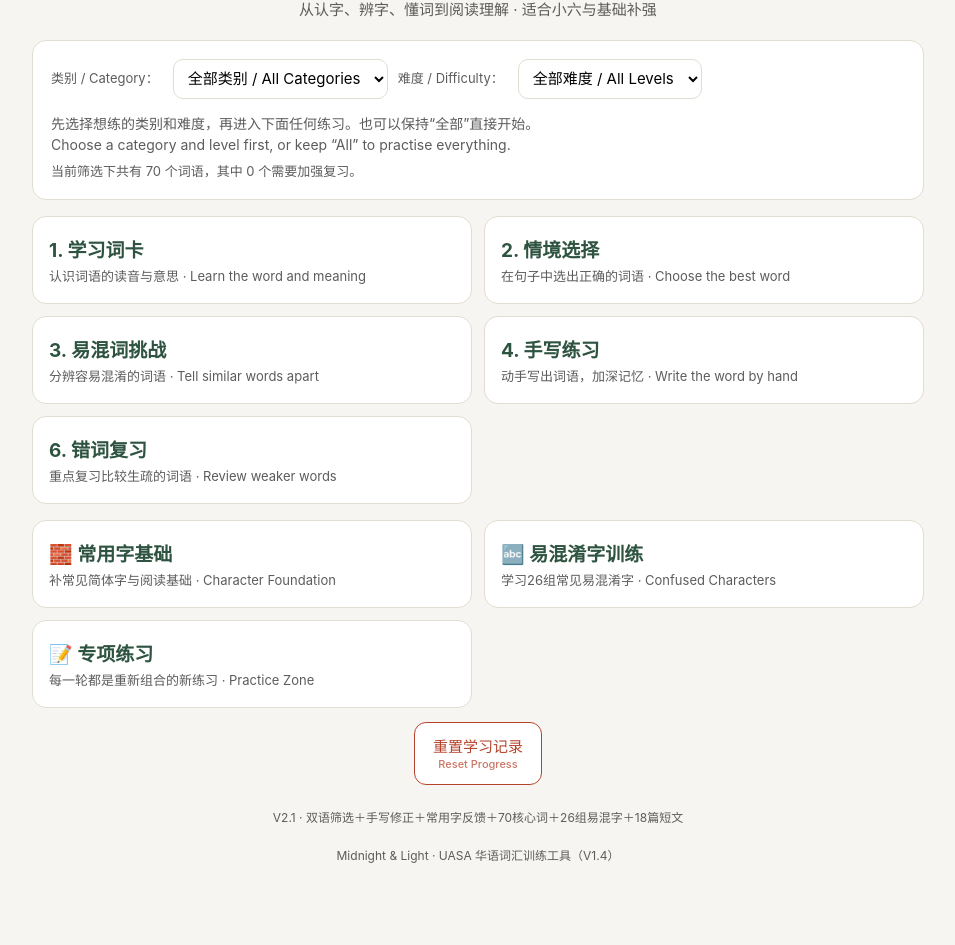
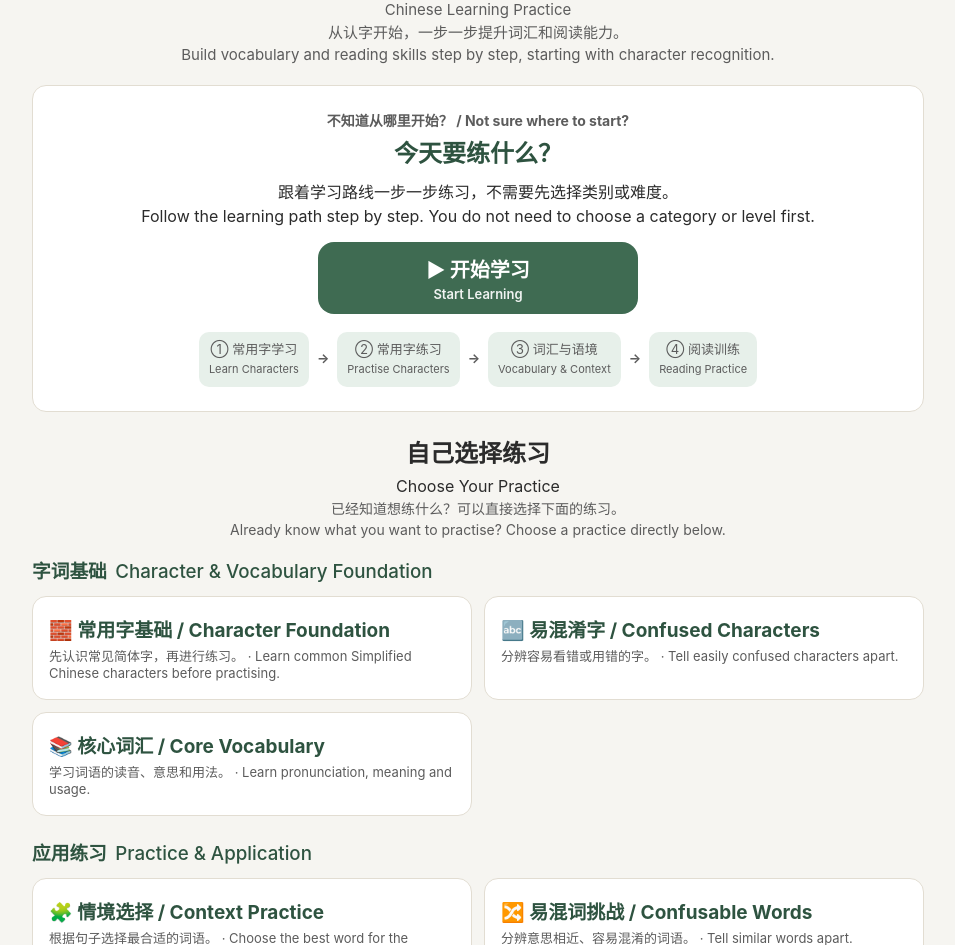
Before and after one commit to chomintkhoh/midnight-and-light, a plain HTML site: page uasa-vocab.html in a window 1280 px wide. Shown: the part 79-1024 px from the top of the page, without its empty margins (162-1117 px from the left). Drawn offline with Linux system fonts and the light colour scheme.

Commit message:
Add files via upload

```diff
--- a/uasa-vocab.html
+++ b/uasa-vocab.html
@@ -753,72 +753,143 @@
     .hw-level-box select{display:block;margin:8px 0 0;width:100%;}
   }
 
+
+  /* V2.2 guided home */
+  .start-panel{
+    text-align:center;background:var(--panel);border:1.5px solid var(--border);
+    border-radius:var(--radius);padding:24px 18px;margin-bottom:24px;
+  }
+  .start-panel h2{margin:5px 0 8px;color:var(--accent-dark);}
+  .start-kicker{font-size:14px;color:var(--ink-soft);font-weight:700;}
+  .start-btn{
+    margin:14px auto 18px;display:flex;flex-direction:column;align-items:center;justify-content:center;
+    min-width:min(100%,320px);min-height:72px;padding:12px 24px;border:0;border-radius:16px;
+    background:var(--accent);color:#fff;font-weight:800;font-size:20px;
+  }
+  .start-btn small{font-size:13px;margin-top:3px;font-weight:600;opacity:.92;}
+  .learning-path{display:flex;align-items:center;justify-content:center;gap:8px;flex-wrap:wrap;font-size:13px;color:var(--ink-soft);}
+  .learning-path span{padding:8px 10px;background:var(--accent-soft);border-radius:10px;}
+  .learning-path small{font-size:11px;}
+  .section-heading{text-align:center;margin:8px 0 16px;}
+  .section-heading h2{margin-bottom:2px;}
+  .section-heading p{font-size:14px;color:var(--ink-soft);}
+  .practice-group{margin:18px 0 24px;}
+  .practice-group h3{margin:0 0 10px;color:var(--accent-dark);}
+  .practice-group h3 .sub-en{font-weight:500;margin-left:4px;}
+  .teacher-options{margin:20px 0;padding:14px;border:1px solid var(--border);border-radius:12px;background:var(--panel);}
+  .teacher-options summary{cursor:pointer;font-weight:700;color:var(--accent-dark);}
+  .teacher-options p{font-size:13px;color:var(--ink-soft);}
+  .reading-coming{opacity:.72;}
+  @media(max-width:620px){.learning-path b{display:none}.learning-path span{width:100%;}}
+
 </style>
 </head>
 <body>
 <div id="app">
 
   <header class="app-header">
-    <h1>UASA 华语词汇训练</h1>
-    <div class="sub">从认字、辨字、懂词到阅读理解 · 适合小六与基础补强</div>
+    <h1>华文学习练习</h1>
+    <div class="sub">Chinese Learning Practice</div>
+    <div class="sub">从认字开始，一步一步提升词汇和阅读能力。<br><span class="sub-en">Build vocabulary and reading skills step by step, starting with character recognition.</span></div>
   </header>
 
   <!-- ============ 主菜单 MAIN MENU ============ -->
   <section id="screen-menu" class="screen">
-    <div class="panel">
+    <div class="start-panel">
+      <div class="start-kicker">不知道从哪里开始？ / Not sure where to start?</div>
+      <h2>今天要练什么？</h2>
+      <p>跟着学习路线一步一步练习，不需要先选择类别或难度。<br><span class="sub-en">Follow the learning path step by step. You do not need to choose a category or level first.</span></p>
+      <button class="start-btn" id="btnStartLearning">
+        <span>▶ 开始学习</span>
+        <small>Start Learning</small>
+      </button>
+      <div class="learning-path">
+        <span>① 常用字学习<br><small>Learn Characters</small></span>
+        <b>→</b>
+        <span>② 常用字练习<br><small>Practise Characters</small></span>
+        <b>→</b>
+        <span>③ 词汇与语境<br><small>Vocabulary & Context</small></span>
+        <b>→</b>
+        <span>④ 阅读训练<br><small>Reading Practice</small></span>
+      </div>
+    </div>
+
+    <div class="section-heading">
+      <h2>自己选择练习</h2>
+      <div class="sub-en">Choose Your Practice</div>
+      <p>已经知道想练什么？可以直接选择下面的练习。<br><span class="sub-en">Already know what you want to practise? Choose a practice directly below.</span></p>
+    </div>
+
+    <div class="practice-group">
+      <h3>字词基础 <span class="sub-en">Character & Vocabulary Foundation</span></h3>
+      <div class="menu-grid">
+        <button class="menu-btn" id="btnEnterFoundation">
+          <span class="m-title">🧱 常用字基础 / Character Foundation</span>
+          <span class="m-desc">先认识常见简体字，再进行练习。 · Learn common Simplified Chinese characters before practising.</span>
+        </button>
+        <button class="menu-btn" id="btnEnterChars">
+          <span class="m-title">🔤 易混淆字 / Confused Characters</span>
+          <span class="m-desc">分辨容易看错或用错的字。 · Tell easily confused characters apart.</span>
+        </button>
+        <button class="menu-btn" data-mode="flashcard">
+          <span class="m-title">📚 核心词汇 / Core Vocabulary</span>
+          <span class="m-desc">学习词语的读音、意思和用法。 · Learn pronunciation, meaning and usage.</span>
+        </button>
+      </div>
+    </div>
+
+    <div class="practice-group">
+      <h3>应用练习 <span class="sub-en">Practice & Application</span></h3>
+      <div class="menu-grid">
+        <button class="menu-btn" data-mode="context">
+          <span class="m-title">🧩 情境选择 / Context Practice</span>
+          <span class="m-desc">根据句子选择最合适的词语。 · Choose the best word for the sentence.</span>
+        </button>
+        <button class="menu-btn" data-mode="confusable">
+          <span class="m-title">🔀 易混词挑战 / Confusable Words</span>
+          <span class="m-desc">分辨意思相近、容易混淆的词语。 · Tell similar words apart.</span>
+        </button>
+        <button class="menu-btn" id="btnEnterPractice">
+          <span class="m-title">📝 专项练习 / Practice Zone</span>
+          <span class="m-desc">混合练习常用字、词汇和易混字。 · Mixed character and vocabulary practice.</span>
+        </button>
+      </div>
+    </div>
+
+    <div class="practice-group">
+      <h3>加强练习 <span class="sub-en">Extra Practice</span></h3>
+      <div class="menu-grid">
+        <button class="menu-btn" data-mode="handwriting">
+          <span class="m-title">✍️ 手写练习 / Handwriting</span>
+          <span class="m-desc">练习值得会写的常用词语。 · Practise useful words worth learning to write.</span>
+        </button>
+        <button class="menu-btn" data-mode="review">
+          <span class="m-title">🔁 错词复习 / Review Weak Words</span>
+          <span class="m-desc">重点复习比较生疏的词语。 · Review words that need more practice.</span>
+        </button>
+        <button class="menu-btn reading-coming" type="button">
+          <span class="m-title">📖 阅读训练 / Reading Practice</span>
+          <span class="m-desc">阅读训练将在下一阶段加入。 · Reading practice will be added in the next stage.</span>
+        </button>
+      </div>
+    </div>
+
+    <details class="teacher-options">
+      <summary>词汇筛选 / Vocabulary Filters</summary>
+      <p>只在想指定词卡、情境、易混词或错词复习范围时使用。<br><span class="sub-en">Use these filters only when you want to limit vocabulary practice to a specific category or level.</span></p>
       <div class="filter-row">
         <label for="filterCategory">类别 / Category：</label>
         <select id="filterCategory"></select>
         <label for="filterDifficulty">难度 / Difficulty：</label>
         <select id="filterDifficulty"></select>
       </div>
-      <div class="filter-help">先选择想练的类别和难度，再进入下面任何练习。也可以保持“全部”直接开始。<br><span class="sub-en">Choose a category and level first, or keep “All” to practise everything.</span></div>
-        <div class="stat-line" id="menuStatLine"></div>
+      <div class="stat-line" id="menuStatLine"></div>
+    </details>
+
+    <div class="btn-row center">
+      <button class="btn btn-warn" id="btnResetProgress">重置学习记录 / Reset Progress</button>
     </div>
-
-    <div class="menu-grid">
-      <button class="menu-btn" data-mode="flashcard">
-        <span class="m-title">1. 学习词卡</span>
-        <span class="m-desc">认识词语的读音与意思 · Learn the word and meaning</span>
-      </button>
-      <button class="menu-btn" data-mode="context">
-        <span class="m-title">2. 情境选择</span>
-        <span class="m-desc">在句子中选出正确的词语 · Choose the best word</span>
-      </button>
-      <button class="menu-btn" data-mode="confusable">
-        <span class="m-title">3. 易混词挑战</span>
-        <span class="m-desc">分辨容易混淆的词语 · Tell similar words apart</span>
-      </button>
-      <button class="menu-btn" data-mode="handwriting">
-        <span class="m-title">4. 手写练习</span>
-        <span class="m-desc">动手写出词语，加深记忆 · Write the word by hand</span>
-      </button>
-<button class="menu-btn" data-mode="review">
-        <span class="m-title">6. 错词复习</span>
-        <span class="m-desc">重点复习比较生疏的词语 · Review weaker words</span>
-      </button>
-    </div>
-
-
-    <div class="menu-grid" style="margin-top:16px">
-      <button class="menu-btn" id="btnEnterFoundation">
-        <span class="m-title">🧱 常用字基础</span>
-        <span class="m-desc">补常见简体字与阅读基础 · Character Foundation</span>
-      </button>
-      <button class="menu-btn" id="btnEnterChars">
-        <span class="m-title">🔤 易混淆字训练</span>
-        <span class="m-desc">学习26组常见易混淆字 · Confused Characters</span>
-      </button>
-      <button class="menu-btn" id="btnEnterPractice">
-        <span class="m-title">📝 专项练习</span>
-        <span class="m-desc">每一轮都是重新组合的新练习 · Practice Zone</span>
-      </button>
-    </div>
-
-    <div class="btn-row center">
-      <button class="btn btn-warn" id="btnResetProgress">重置学习记录</button>
-    </div>
-    <div class="progress-note">V2.1 · 双语筛选＋手写修正＋常用字反馈＋70核心词＋26组易混字＋18篇短文</div>
+    <div class="progress-note">V2.2 · 清晰学习路线＋全站双语指示检查＋手写与基础训练修正</div>
   </section>
 
 
@@ -3750,6 +3821,13 @@ function displayDifficulty(v){const m={"基础":"基础 / Basic","进阶":"进
     bindCharEvents();
     bindPracticeEvents();
     bilingualizeButtons();
+    document.getElementById("btnStartLearning")?.addEventListener("click", ()=>{
+      showScreen("foundation");
+      nextFoundation();
+    });
+    document.querySelector(".reading-coming")?.addEventListener("click", ()=>{
+      alert("阅读训练将在下一阶段加入。\nReading Practice will be added in the next stage.");
+    });
     // 主菜单：模式按钮
     document.querySelectorAll(".menu-btn").forEach(btn=>{
       btn.addEventListener("click", ()=>{
```
